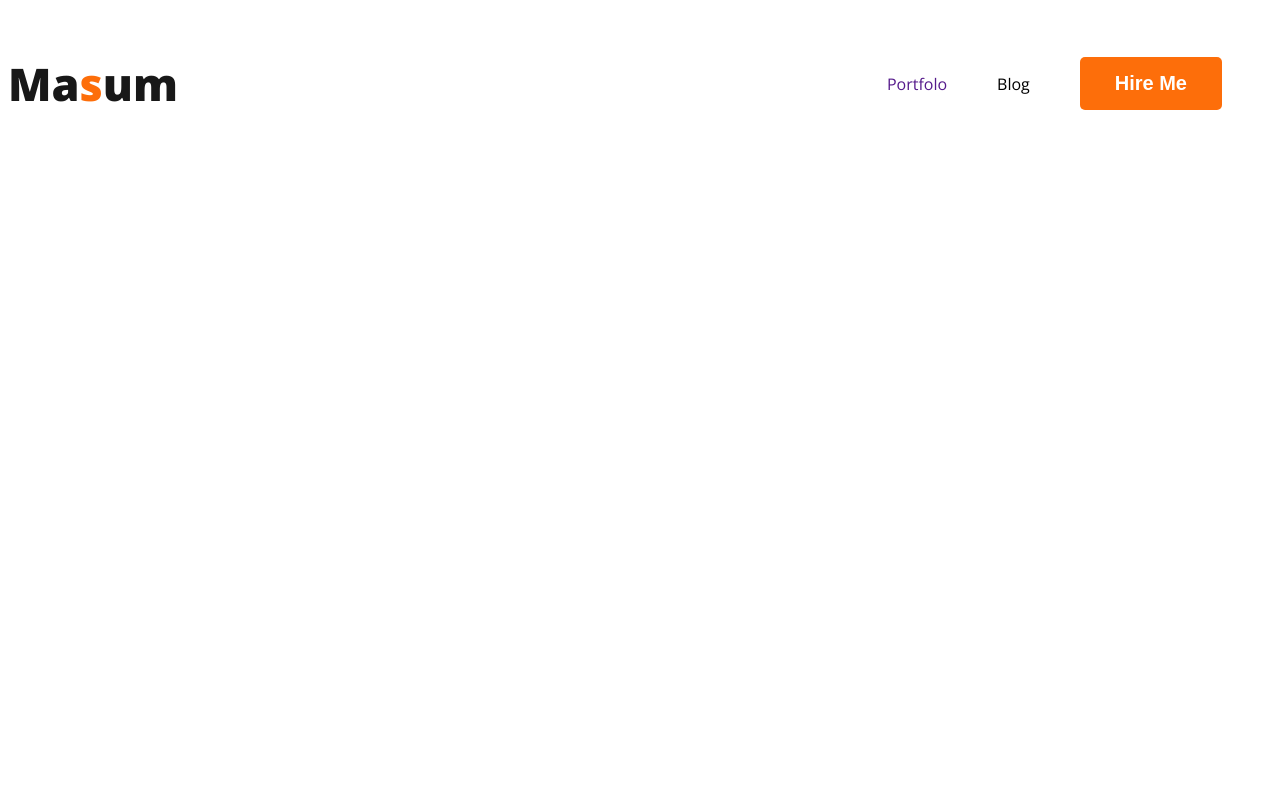
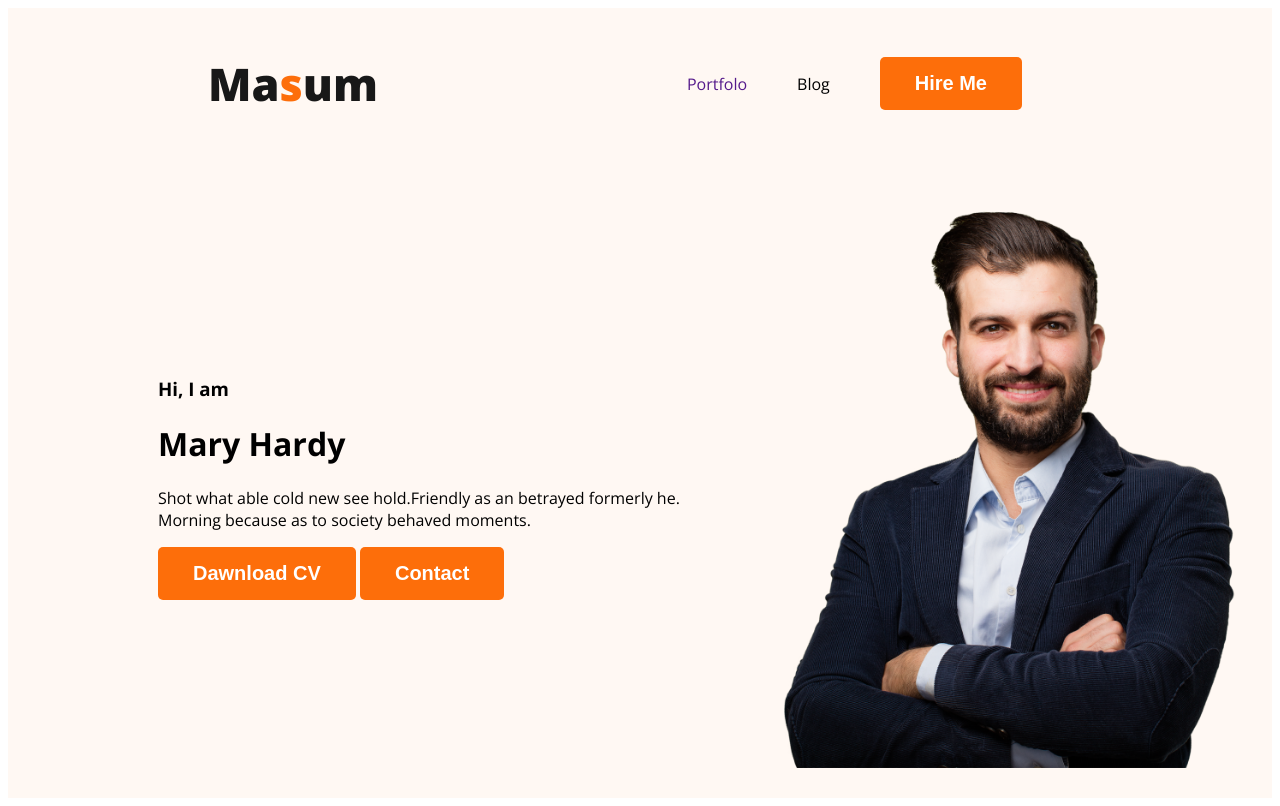
Before and after one commit to mahmudhasanmasum/my-portfolio, a plain HTML site: page index.html in a window 1280 px wide. Drawn offline with nearby package versions, Linux system fonts and the light colour scheme.

Commit message:
hero arya push

```diff
--- a/index.html
+++ b/index.html
@@ -10,7 +10,7 @@
 <link href="https://fonts.googleapis.com/css2?family=Open+Sans:ital,wght@0,300;0,400;0,500;0,600;0,700;0,800;1,300;1,400;1,500;1,600;1,700;1,800&display=swap" rel="stylesheet">
 </head>
 <body>
-    <header>
+    <header class="header">
         <nav>
             <h3 class="nav-title">Ma<span class="praymari-text">s</span>um</h3>
             <ul>
@@ -19,6 +19,17 @@
                 <li><Button class="btn-praymari">Hire Me</Button></li>
             </ul>
         </nav>
+        <div class="banner">
+            <div class="banner-content">
+                <h3 class="hello"> Hi, I  am </h3>
+                <h1 class="title-name">Mary Hardy</h1>
+                <p>Shot what able cold new see hold.Friendly as an betrayed formerly he.
+                 Morning because as to society behaved moments.</p>
+                 <button class="btn-praymari">Dawnload CV</button>
+                 <button class="btn-praymari">Contact</button>
+            </div>
+            <img class="profile" src="images/hardy.png" alt="">
+        </div>
     </header>
     <main>
 
--- a/style/portfolio.css
+++ b/style/portfolio.css
@@ -21,8 +21,10 @@ body{
 
 /* nav releted style */
 nav{
-    display: flex;justify-content: space-between;
+    display: flex;
+    justify-content: space-between;
     align-items: center;
+    margin: 0px 200px;
 
 }
 
@@ -46,3 +48,18 @@ nav a{
     text-decoration: none;
     color: #4747417;
 }
+
+/* header related style */
+.header{
+    background-color: #fff8f3;
+}
+
+/* banner related style */
+.banner{
+    padding: 30px 30px 30px 150px;
+    display: flex;
+    align-items: center;
+}
+.banner .profile{
+    width: 500px;
+}
```
